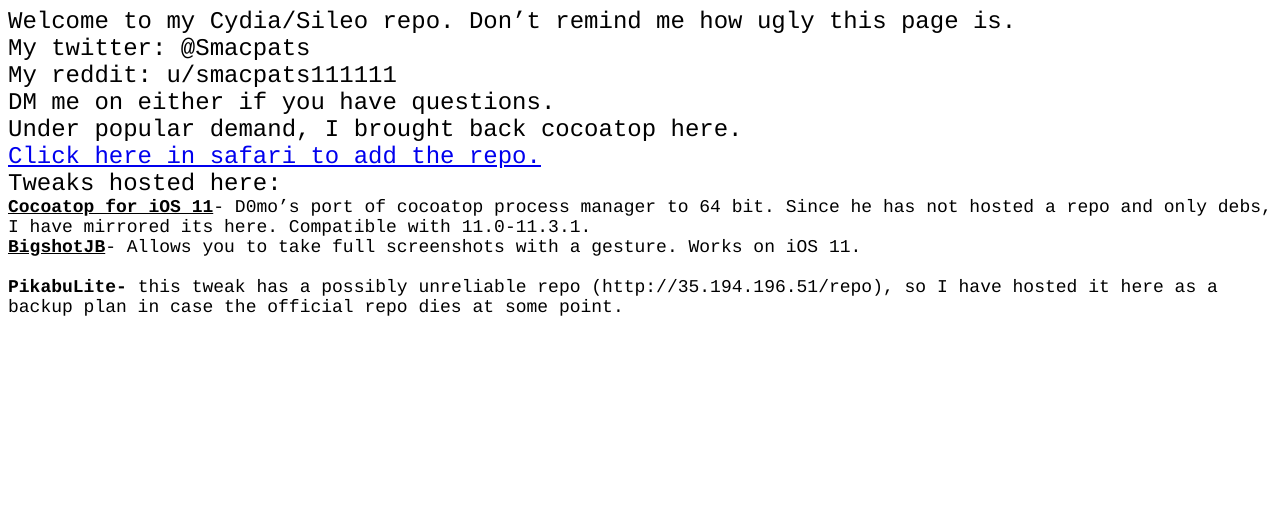
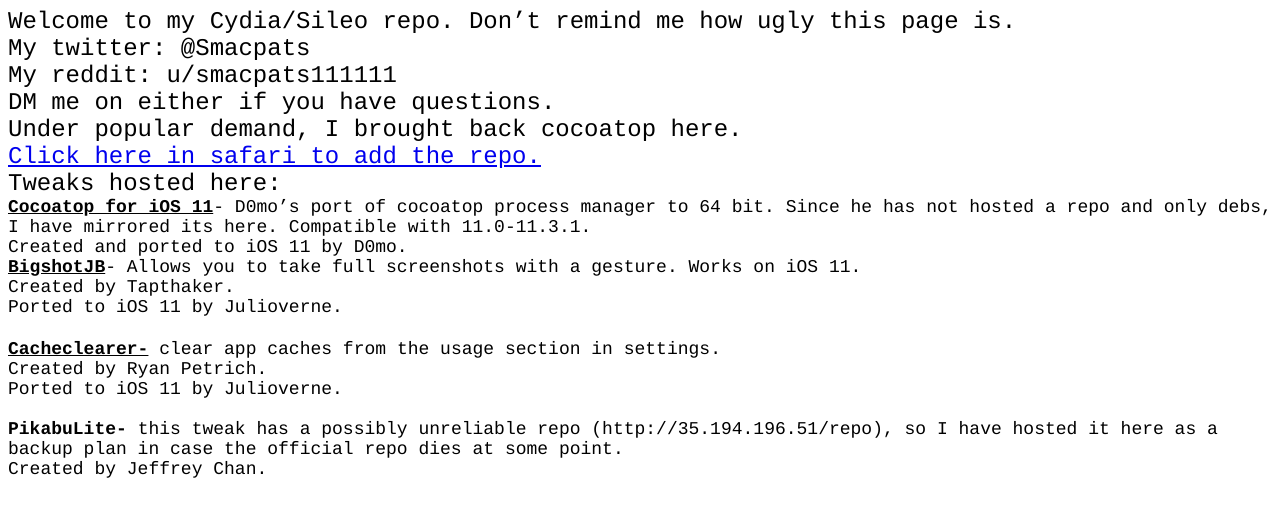
Before and after one commit to smacpats/smacpats.github.io, a plain HTML site: page index.html in a window 1280 px wide. Drawn offline with Linux system fonts and the light colour scheme.

Commit message:
adding cacheclearer11

```diff
--- a/index.html
+++ b/index.html
@@ -10,8 +10,9 @@
     p.p1 {margin: 0.0px 0.0px 0.0px 0.0px; line-height: 28.0px; font: 24.0px Courier; color: #000000; -webkit-text-stroke: #000000}
     p.p2 {margin: 0.0px 0.0px 0.0px 0.0px; line-height: 28.0px; font: 24.0px Courier; color: #0000ee; -webkit-text-stroke: #000000}
     p.p3 {margin: 0.0px 0.0px 0.0px 0.0px; line-height: 21.0px; font: 18.0px Courier; color: #000000; -webkit-text-stroke: #000000}
-    p.p4 {margin: 0.0px 0.0px 0.0px 0.0px; line-height: 15.0px; font: 13.0px Courier; color: #0000ee; -webkit-text-stroke: #000000}
-    p.p5 {margin: 0.0px 0.0px 0.0px 0.0px; line-height: 15.0px; font: 13.0px Courier; color: #000000; -webkit-text-stroke: #000000}
+    p.p4 {margin: 0.0px 0.0px 0.0px 0.0px; line-height: 21.0px; font: 18.0px Courier; color: #000000; -webkit-text-stroke: #000000; min-height: 22.0px}
+    p.p5 {margin: 0.0px 0.0px 0.0px 0.0px; line-height: 15.0px; font: 13.0px Courier; color: #0000ee; -webkit-text-stroke: #000000}
+    p.p6 {margin: 0.0px 0.0px 0.0px 0.0px; line-height: 15.0px; font: 13.0px Courier; color: #000000; -webkit-text-stroke: #000000}
     span.s1 {font-kerning: none}
     span.s2 {text-decoration: underline ; font-kerning: none}
   </style>
@@ -27,16 +28,24 @@
 </span></p>
 <p class="p1"><span class="s1">Tweaks hosted here:<br>
 </span></p>
-<p class="p3"><span class="s2"><b>Cocoatop for iOS 11</b></span><span class="s1">- D0mo’s port of cocoatop process manager to 64 bit. Since he has not hosted a repo and only debs, I have mirrored its here. Compatible with 11.0-11.3.1.<br>
+<p class="p3"><span class="s2"><b>Cocoatop for iOS 11</b></span><span class="s1">- D0mo’s port of cocoatop process manager to 64 bit. Since he has not hosted a repo and only debs, I have mirrored its here. Compatible with 11.0-11.3.1.</span></p>
+<p class="p3"><span class="s1">Created and ported to iOS 11 by D0mo.<br>
 </span></p>
 <p class="p3"><span class="s2"><b>BigshotJB</b></span><span class="s1">- Allows you to take full screenshots with a gesture. Works on iOS 11. <span class="Apple-converted-space"> </span></span></p>
+<p class="p3"><span class="s1">Created by Tapthaker.</span></p>
+<p class="p3"><span class="s1">Ported to iOS 11 by Julioverne.<span class="Apple-converted-space"> </span></span></p>
+<p class="p4"><span class="s1"></span><br></p>
+<p class="p3"><span class="s2"><b>Cacheclearer-</b></span><span class="s1"> clear app caches from the usage section in settings.</span></p>
+<p class="p3"><span class="s1">Created by Ryan Petrich.<span class="Apple-converted-space"> </span></span></p>
+<p class="p3"><span class="s1">Ported to iOS 11 by Julioverne.</span></p>
 <p class="p3"><span class="s1"><br>
 <b>PikabuLite-</b> this tweak has a possibly unreliable repo (http://35.194.196.51/repo), so I have hosted it here as a backup plan in case the official repo dies at some point.<span class="Apple-converted-space"> </span></span></p>
-<p class="p4"><span class="s1"><br>
-</span></p>
+<p class="p3"><span class="s1">Created by Jeffrey Chan.<span class="Apple-converted-space"> </span></span></p>
 <p class="p5"><span class="s1"><br>
 </span></p>
-<p class="p5"><span class="s1"><br>
+<p class="p6"><span class="s1"><br>
+</span></p>
+<p class="p6"><span class="s1"><br>
 </span></p>
 </body>
 </html>
```
Also changed, not shown: depic/Cacheclearer/index.html (added, +21 -0 lines), 3 other files.
